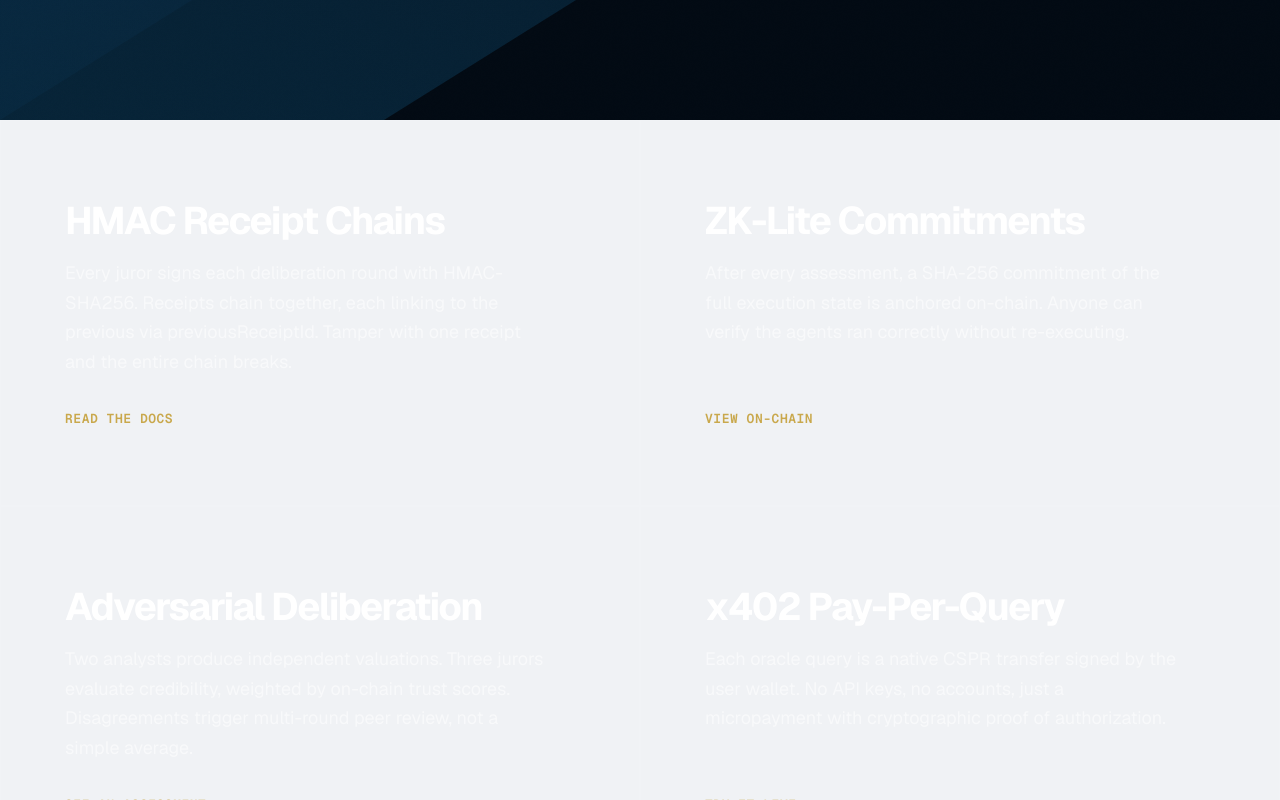
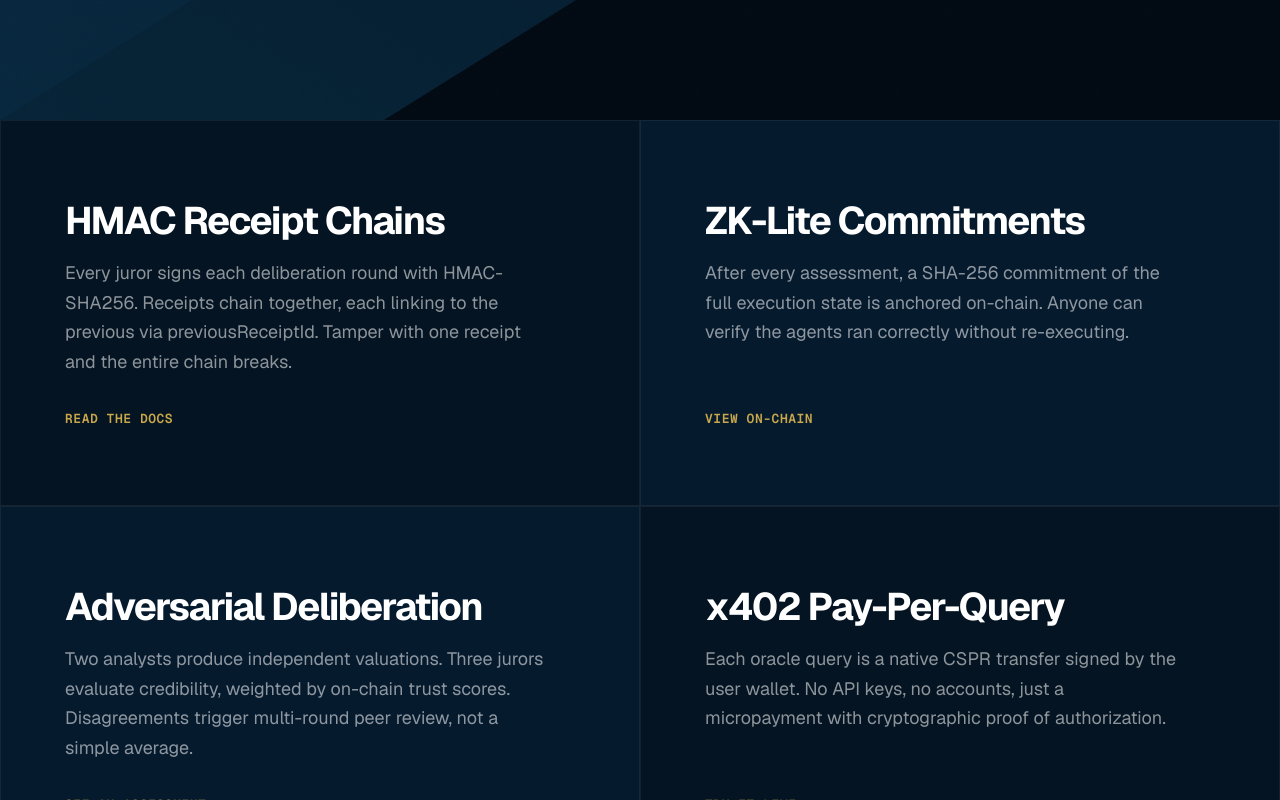
Before and after one commit to leo-jr-hah/verdicto, a React (Vite) app in the folder dashboard/: page / in a window 1280 px wide. Shown: the part 680-1480 px from the top of the page. Built offline with nearby package versions, Linux system fonts and the light colour scheme; no server answers.

Commit message:
fix: oracle panels now have solid dark navy backgrounds
- Use hardcoded hex (#041422 / #061a2e) to avoid CSS variable resolution issues
- Alternating panel backgrounds for visual depth
- Subtle 6% white border for panel edges

```diff
--- a/dashboard/src/index.css
+++ b/dashboard/src/index.css
@@ -3018,6 +3018,8 @@ a:focus-visible {
   width: 100%;
   padding: 0;
   margin: 0;
+  position: relative;
+  z-index: 1;
 }
 
 .primitive-row {
@@ -3028,12 +3030,21 @@ a:focus-visible {
 
 .primitive-panel {
   padding: clamp(3rem, 6vw, 5rem) clamp(2rem, 5vw, 4rem);
-  border: 1px solid var(--border-dark);
+  border: 1px solid rgba(255, 255, 255, 0.06);
   display: flex;
   flex-direction: column;
   gap: var(--space-4);
   min-height: 380px;
   justify-content: flex-start;
+  background: #041422;
+}
+
+.primitive-row:first-child .primitive-panel:nth-child(2) {
+  background: #061a2e;
+}
+
+.primitive-row:last-child .primitive-panel:nth-child(1) {
+  background: #061a2e;
 }
 
 .primitive-panel__title {
```
